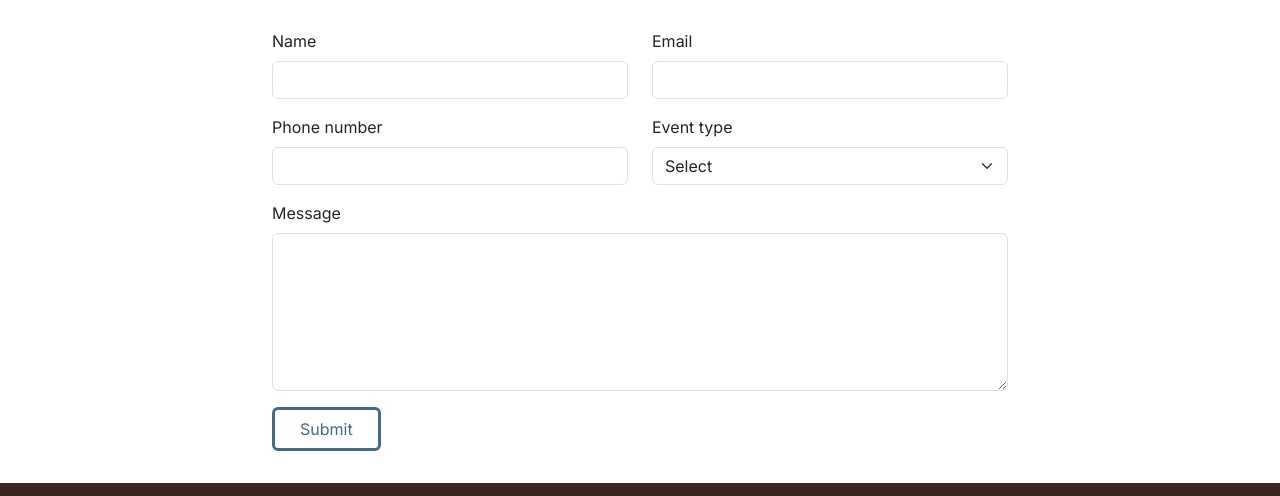
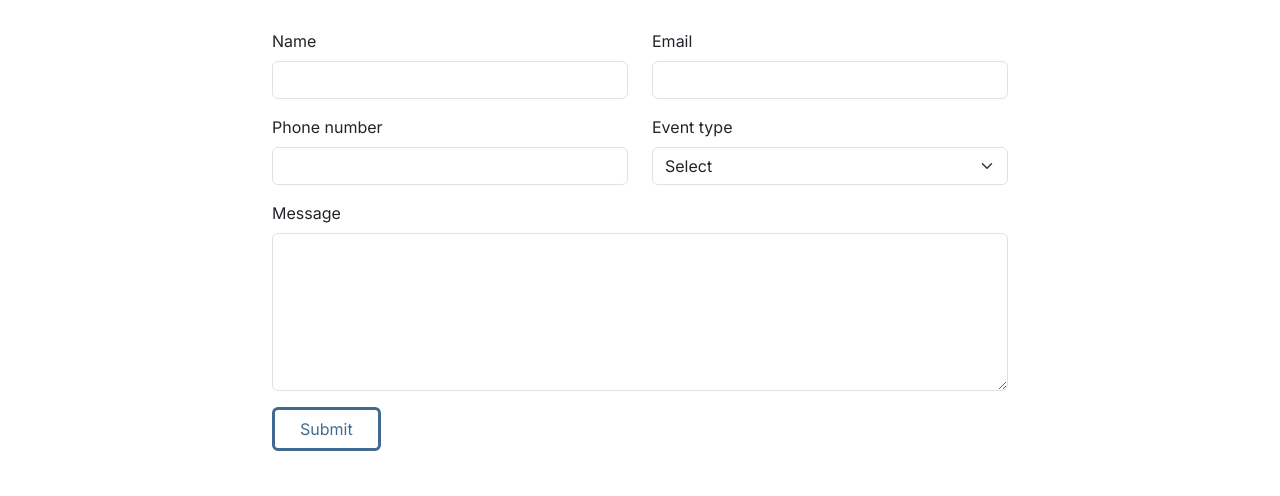
Before and after one commit to SandyWyper/boardwalk-games, a plain HTML site: page booking.html in a window 1280 px wide. Shown: the part 456-952 px from the top of the page. Drawn offline with nearby package versions, Linux system fonts and the light colour scheme; a web font is replaced by a local one.

Commit message:
Update booking.html to add bottom padding to the booking form section for improved spacing and remove commented-out Bootstrap script links for cleaner code.

```diff
--- a/booking.html
+++ b/booking.html
@@ -117,7 +117,7 @@
     <main>
       <!-- Booking inquiry form section -->
       <section id="booking-form" class="container section">
-        <div class="row justify-content-center">
+        <div class="row justify-content-center pb-5">
           <div class="col-12 col-md-8">
             <h2>Booking inquiry</h2>
             <form action="success.html" method="GET">
@@ -276,8 +276,6 @@
     </footer>
 
     <!-- Bootstrap  -->
-    <!-- <script src="https://cdn.jsdelivr.net/npm/bootstrap@5.3.5/dist/js/bootstrap.bundle.min.js" integrity="sha384-k6d4wzSIapyDyv1kpU366/PK5hCdSbCRGRCMv+eplOQJWyd1fbcAu9OCUj5zNLiq" crossorigin="anonymous"></script> -->
-    <!-- <script src="https://cdn.jsdelivr.net/npm/@popperjs/core@2.11.8/dist/umd/popper.min.js" integrity="sha384-I7E8VVD/ismYTF4hNIPjVp/Zjvgyol6VFvRkX/vR+Vc4jQkC+hVqc2pM8ODewa9r" crossorigin="anonymous"></script> -->
     <script
       src="https://cdn.jsdelivr.net/npm/bootstrap@5.3.5/dist/js/bootstrap.min.js"
       integrity="sha384-VQqxDN0EQCkWoxt/0vsQvZswzTHUVOImccYmSyhJTp7kGtPed0Qcx8rK9h9YEgx+"
```
